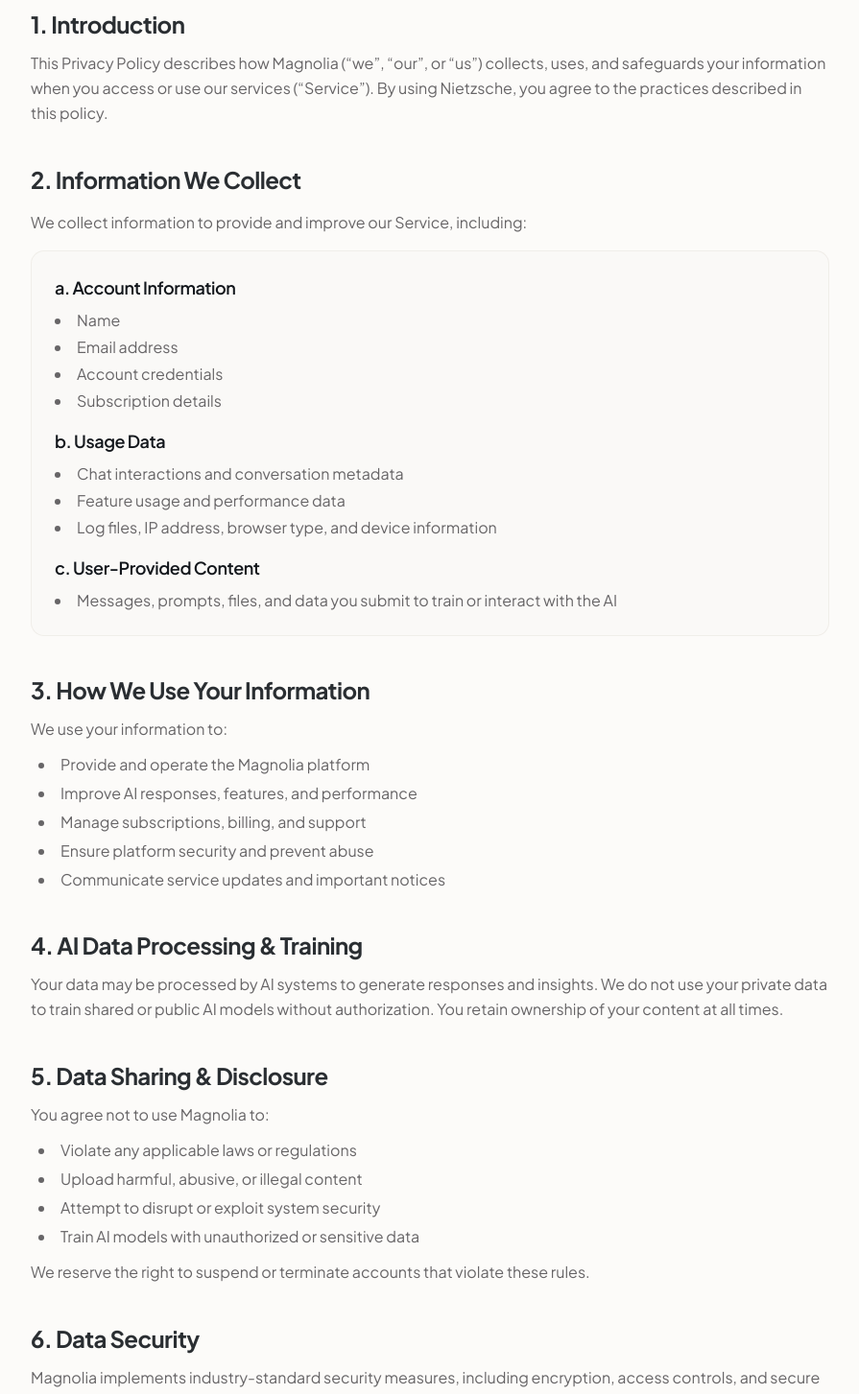
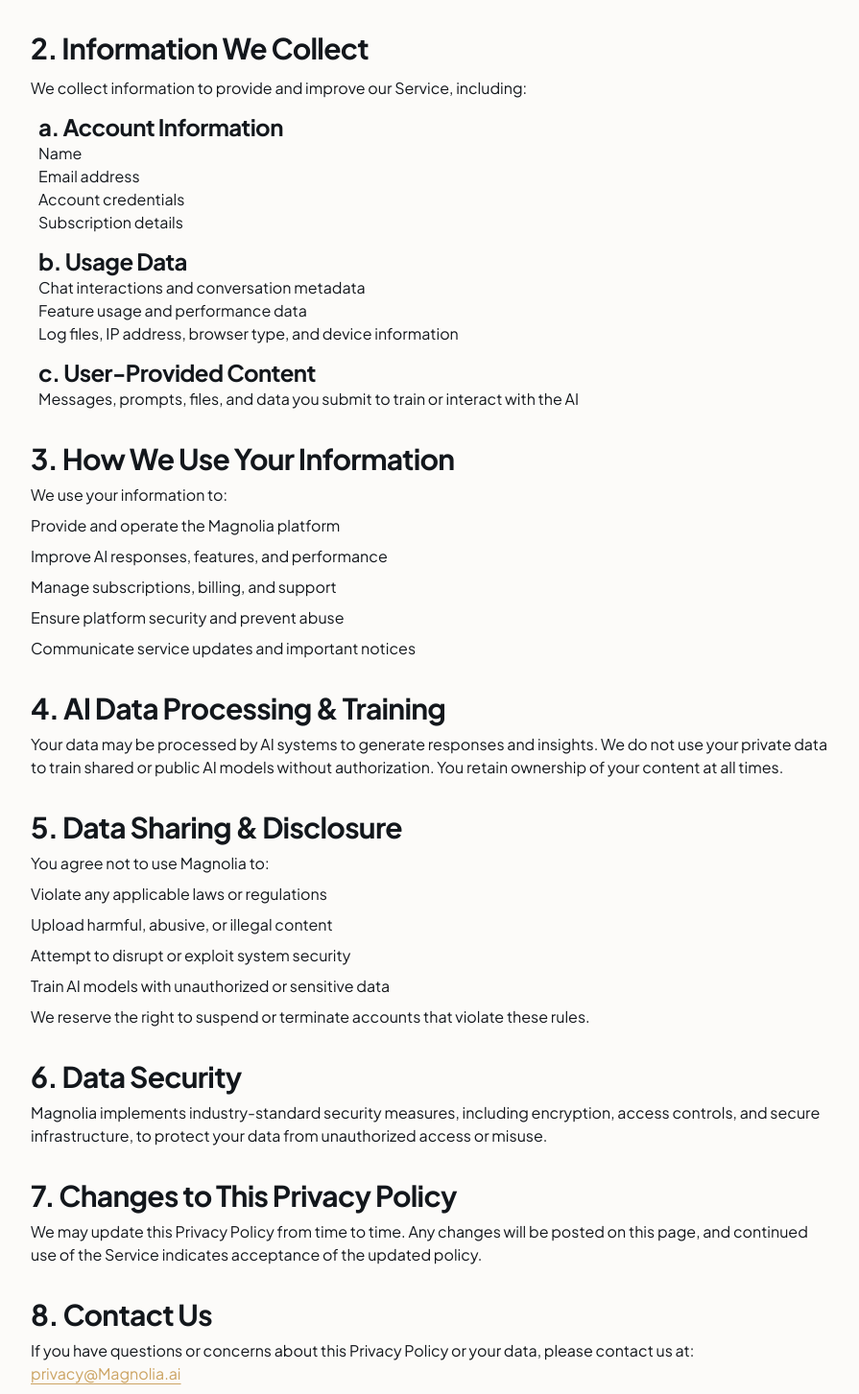
Before and after one commit to robindev2007/statement-doors, a Next.js app: page /privacy in a window 1280 px wide. Shown: the part 349-1802 px from the top of the page at 96% size, without its empty margins (192-1087 px from the left). Built offline with nearby package versions, Linux system fonts and the light colour scheme; a web font is replaced by a local one.

Commit message:
style: simplify privacy and terms pages to clean raw typography without card borders

```diff
--- a/src/app/(public)/privacy/page.tsx
+++ b/src/app/(public)/privacy/page.tsx
@@ -11,23 +11,16 @@
 
 export default function PrivacyPolicyPage() {
   return (
-    <div className="bg-background w-full py-12 sm:py-16 lg:py-20">
-      <Container className="max-w-4xl">
-        <header className="border-border mb-10 border-b pb-8 sm:mb-12">
-          <span className="text-primary text-xs font-semibold tracking-wider uppercase">
-            Legal & Compliance
-          </span>
-          <H1 className="text-foreground mt-2">Privacy Policy</H1>
-          <P className="text-muted-foreground mt-3 text-sm sm:text-base">
-            Last updated: October 2026
-          </P>
+    <Container className="max-w-4xl py-12 sm:py-16">
+      <header className="mb-8 sm:mb-10">
+        <H1>Privacy Policy</H1>
       </header>
 
-        <div className="text-foreground/90 space-y-10">
+      <div className="space-y-8">
         {/* Section 1 */}
-          <section className="space-y-3">
-            <H2 className="text-xl font-bold sm:text-2xl">1. Introduction</H2>
-            <P className="text-muted-foreground leading-relaxed">
+        <section className="space-y-2">
+          <H2>1. Introduction</H2>
+          <P>
             This Privacy Policy describes how Magnolia (“we”, “our”, or “us”)
             collects, uses, and safeguards your information when you access or
             use our services (“Service”). By using Nietzsche, you agree to the
@@ -36,109 +29,79 @@
         </section>
 
         {/* Section 2 */}
-          <section className="space-y-4">
-            <H2 className="text-xl font-bold sm:text-2xl">
-              2. Information We Collect
-            </H2>
-            <P className="text-muted-foreground leading-relaxed">
+        <section className="space-y-3">
+          <H2>2. Information We Collect</H2>
+          <P>
             We collect information to provide and improve our Service,
             including:
           </P>
 
-            <div className="border-border/60 bg-muted/20 space-y-4 rounded-xl border p-5 sm:p-6">
+          <div className="space-y-3 pl-1 sm:pl-2">
             <div>
-                <H3 className="text-foreground text-base font-semibold sm:text-lg">
-                  a. Account Information
-                </H3>
-                <ul className="text-muted-foreground mt-2 list-inside list-disc space-y-1 text-sm sm:text-base">
-                  <li>Name</li>
-                  <li>Email address</li>
-                  <li>Account credentials</li>
-                  <li>Subscription details</li>
-                </ul>
+              <H3>a. Account Information</H3>
+              <P>Name</P>
+              <P>Email address</P>
+              <P>Account credentials</P>
+              <P>Subscription details</P>
             </div>
 
             <div>
-                <H3 className="text-foreground text-base font-semibold sm:text-lg">
-                  b. Usage Data
-                </H3>
-                <ul className="text-muted-foreground mt-2 list-inside list-disc space-y-1 text-sm sm:text-base">
-                  <li>Chat interactions and conversation metadata</li>
-                  <li>Feature usage and performance data</li>
-                  <li>
-                    Log files, IP address, browser type, and device information
-                  </li>
-                </ul>
+              <H3>b. Usage Data</H3>
+              <P>Chat interactions and conversation metadata</P>
+              <P>Feature usage and performance data</P>
+              <P>Log files, IP address, browser type, and device information</P>
             </div>
 
             <div>
-                <H3 className="text-foreground text-base font-semibold sm:text-lg">
-                  c. User-Provided Content
-                </H3>
-                <ul className="text-muted-foreground mt-2 list-inside list-disc space-y-1 text-sm sm:text-base">
-                  <li>
+              <H3>c. User-Provided Content</H3>
+              <P>
                 Messages, prompts, files, and data you submit to train or
                 interact with the AI
-                  </li>
-                </ul>
+              </P>
             </div>
           </div>
         </section>
 
         {/* Section 3 */}
-          <section className="space-y-3">
-            <H2 className="text-xl font-bold sm:text-2xl">
-              3. How We Use Your Information
-            </H2>
-            <P className="text-muted-foreground leading-relaxed">
-              We use your information to:
-            </P>
-            <ul className="text-muted-foreground list-inside list-disc space-y-1.5 sm:pl-2">
-              <li>Provide and operate the Magnolia platform</li>
-              <li>Improve AI responses, features, and performance</li>
-              <li>Manage subscriptions, billing, and support</li>
-              <li>Ensure platform security and prevent abuse</li>
-              <li>Communicate service updates and important notices</li>
-            </ul>
+        <section className="space-y-2">
+          <H2>3. How We Use Your Information</H2>
+          <P>We use your information to:</P>
+          <P>Provide and operate the Magnolia platform</P>
+          <P>Improve AI responses, features, and performance</P>
+          <P>Manage subscriptions, billing, and support</P>
+          <P>Ensure platform security and prevent abuse</P>
+          <P>Communicate service updates and important notices</P>
         </section>
 
         {/* Section 4 */}
-          <section className="space-y-3">
-            <H2 className="text-xl font-bold sm:text-2xl">
-              4. AI Data Processing & Training
-            </H2>
-            <P className="text-muted-foreground leading-relaxed">
+        <section className="space-y-2">
+          <H2>4. AI Data Processing & Training</H2>
+          <P>
             Your data may be processed by AI systems to generate responses and
-              insights. We do not use your private data to train shared or
-              public AI models without authorization. You retain ownership of
-              your content at all times.
+            insights. We do not use your private data to train shared or public
+            AI models without authorization. You retain ownership of your
+            content at all times.
           </P>
         </section>
 
         {/* Section 5 */}
-          <section className="space-y-3">
-            <H2 className="text-xl font-bold sm:text-2xl">
-              5. Data Sharing & Disclosure
-            </H2>
-            <P className="text-muted-foreground leading-relaxed">
-              You agree not to use Magnolia to:
-            </P>
-            <ul className="text-muted-foreground list-inside list-disc space-y-1.5 sm:pl-2">
-              <li>Violate any applicable laws or regulations</li>
-              <li>Upload harmful, abusive, or illegal content</li>
-              <li>Attempt to disrupt or exploit system security</li>
-              <li>Train AI models with unauthorized or sensitive data</li>
-            </ul>
-            <P className="text-muted-foreground mt-2 leading-relaxed">
+        <section className="space-y-2">
+          <H2>5. Data Sharing & Disclosure</H2>
+          <P>You agree not to use Magnolia to:</P>
+          <P>Violate any applicable laws or regulations</P>
+          <P>Upload harmful, abusive, or illegal content</P>
+          <P>Attempt to disrupt or exploit system security</P>
+          <P>Train AI models with unauthorized or sensitive data</P>
+          <P>
             We reserve the right to suspend or terminate accounts that violate
             these rules.
           </P>
         </section>
 
         {/* Section 6 */}
-          <section className="space-y-3">
-            <H2 className="text-xl font-bold sm:text-2xl">6. Data Security</H2>
-            <P className="text-muted-foreground leading-relaxed">
+        <section className="space-y-2">
+          <H2>6. Data Security</H2>
+          <P>
             Magnolia implements industry-standard security measures, including
             encryption, access controls, and secure infrastructure, to protect
             your data from unauthorized access or misuse.
@@ -146,11 +109,9 @@
         </section>
 
         {/* Section 7 */}
-          <section className="space-y-3">
-            <H2 className="text-xl font-bold sm:text-2xl">
-              7. Changes to This Privacy Policy
-            </H2>
-            <P className="text-muted-foreground leading-relaxed">
+        <section className="space-y-2">
+          <H2>7. Changes to This Privacy Policy</H2>
+          <P>
             We may update this Privacy Policy from time to time. Any changes
             will be posted on this page, and continued use of the Service
             indicates acceptance of the updated policy.
@@ -158,14 +119,14 @@
         </section>
 
         {/* Section 8 */}
-          <section className="border-border bg-card rounded-xl border p-6 sm:p-8">
-            <H2 className="text-xl font-bold sm:text-2xl">8. Contact Us</H2>
-            <P className="text-muted-foreground mt-2 leading-relaxed">
-              If you have questions or concerns about this Privacy Policy or
-              your data, please contact us at:{" "}
+        <section className="space-y-2">
+          <H2>8. Contact Us</H2>
+          <P>
+            If you have questions or concerns about this Privacy Policy or your
+            data, please contact us at:{" "}
             <a
               href="mailto:privacy@Magnolia.ai"
-                className="text-primary font-medium underline underline-offset-4 hover:opacity-80"
+              className="text-primary underline underline-offset-4"
             >
               privacy@Magnolia.ai
             </a>
@@ -173,6 +134,5 @@
         </section>
       </div>
     </Container>
-    </div>
   );
 }
--- a/src/app/(public)/terms/page.tsx
+++ b/src/app/(public)/terms/page.tsx
@@ -11,37 +11,26 @@
 
 export default function TermsPage() {
   return (
-    <div className="bg-background w-full py-12 sm:py-16 lg:py-20">
-      <Container className="max-w-4xl">
-        <header className="border-border mb-10 border-b pb-8 sm:mb-12">
-          <span className="text-primary text-xs font-semibold tracking-wider uppercase">
-            Legal & Compliance
-          </span>
-          <H1 className="text-foreground mt-2">Terms and Conditions</H1>
-          <P className="text-muted-foreground mt-3 text-sm sm:text-base">
-            Last updated: October 2026
-          </P>
+    <Container className="max-w-4xl py-12 sm:py-16">
+      <header className="mb-8 sm:mb-10">
+        <H1>Terms and Conditions</H1>
       </header>
 
-        <div className="text-foreground/90 space-y-10">
+      <div className="space-y-8">
         {/* Section 1 */}
-          <section className="space-y-3">
-            <H2 className="text-xl font-bold sm:text-2xl">
-              1. Acceptance of Terms
-            </H2>
-            <P className="text-muted-foreground leading-relaxed">
-              By accessing or using Magnolia (“Service”), you agree to be bound
-              by these Terms of Service. If you do not agree to these terms, you
-              may not use the Service.
+        <section className="space-y-2">
+          <H2>1. Acceptance of Terms</H2>
+          <P>
+            By accessing or using Magnolia (“Service”), you agree to be bound by
+            these Terms of Service. If you do not agree to these terms, you may
+            not use the Service.
           </P>
         </section>
 
         {/* Section 2 */}
-          <section className="space-y-3">
-            <H2 className="text-xl font-bold sm:text-2xl">
-              2. Description of Service
-            </H2>
-            <P className="text-muted-foreground leading-relaxed">
+        <section className="space-y-2">
+          <H2>2. Description of Service</H2>
+          <P>
             Magnolia is an AI-powered chatbot platform designed to support
             smarter conversations, automation, analytics, and decision-making.
             Features may evolve over time as we improve our services.
@@ -49,21 +38,19 @@
         </section>
 
         {/* Section 3 */}
-          <section className="space-y-3">
-            <H2 className="text-xl font-bold sm:text-2xl">3. Eligibility</H2>
-            <P className="text-muted-foreground leading-relaxed">
+        <section className="space-y-2">
+          <H2>3. Eligibility</H2>
+          <P>
             You must be at least 18 years old or have legal authority to enter
-              into this agreement. By using Magnolia, you represent that you
-              meet these requirements.
+            into this agreement. By using Magnolia, you represent that you meet
+            these requirements.
           </P>
         </section>
 
         {/* Section 4 */}
-          <section className="space-y-3">
-            <H2 className="text-xl font-bold sm:text-2xl">
-              4. Account Registration & Security
-            </H2>
-            <P className="text-muted-foreground leading-relaxed">
+        <section className="space-y-2">
+          <H2>4. Account Registration & Security</H2>
+          <P>
             You are responsible for maintaining the confidentiality of your
             account credentials and for all activities under your account.
             Magnolia is not liable for any loss caused by unauthorized account
@@ -72,48 +59,39 @@
         </section>
 
         {/* Section 5 */}
-          <section className="space-y-3">
-            <H2 className="text-xl font-bold sm:text-2xl">
-              5. Acceptable Use Policy
-            </H2>
-            <P className="text-muted-foreground leading-relaxed">
-              You agree not to use Magnolia to:
-            </P>
-            <ul className="text-muted-foreground list-inside list-disc space-y-1.5 sm:pl-2">
-              <li>Violate any applicable laws or regulations</li>
-              <li>Upload harmful, abusive, or illegal content</li>
-              <li>Attempt to disrupt or exploit system security</li>
-              <li>Train AI models with unauthorized or sensitive data</li>
-            </ul>
-            <P className="text-muted-foreground mt-2 leading-relaxed">
+        <section className="space-y-2">
+          <H2>5. Acceptable Use Policy</H2>
+          <P>You agree not to use Magnolia to:</P>
+          <P>Violate any applicable laws or regulations</P>
+          <P>Upload harmful, abusive, or illegal content</P>
+          <P>Attempt to disrupt or exploit system security</P>
+          <P>Train AI models with unauthorized or sensitive data</P>
+          <P>
             We reserve the right to suspend or terminate accounts that violate
             these rules.
           </P>
         </section>
 
         {/* Section 6 */}
-          <section className="space-y-3">
-            <H2 className="text-xl font-bold sm:text-2xl">
-              6. AI-Generated Content Disclaimer
-            </H2>
-            <P className="text-muted-foreground leading-relaxed">
+        <section className="space-y-2">
+          <H2>6. AI-Generated Content Disclaimer</H2>
+          <P>
             Magnolia provides AI-generated responses for informational and
             operational purposes. While we strive for accuracy, AI outputs may
             not always be complete or error-free. You are responsible for
-              reviewing and validating AI-generated content before relying on
-              it.
+            reviewing and validating AI-generated content before relying on it.
           </P>
         </section>
 
         {/* Section 7 */}
-          <section className="border-border bg-card rounded-xl border p-6 sm:p-8">
-            <H2 className="text-xl font-bold sm:text-2xl">7. Contact Us</H2>
-            <P className="text-muted-foreground mt-2 leading-relaxed">
-              If you have questions or concerns about this Privacy Policy or
-              your data, please contact us at:{" "}
+        <section className="space-y-2">
+          <H2>7. Contact Us</H2>
+          <P>
+            If you have questions or concerns about this Privacy Policy or your
+            data, please contact us at:{" "}
             <a
               href="mailto:privacy@Magnolia.ai"
-                className="text-primary font-medium underline underline-offset-4 hover:opacity-80"
+              className="text-primary underline underline-offset-4"
             >
               privacy@Magnolia.ai
             </a>
@@ -121,6 +99,5 @@
         </section>
       </div>
     </Container>
-    </div>
   );
 }
```
Lines whose indentation alone changed are shown as unchanged.
